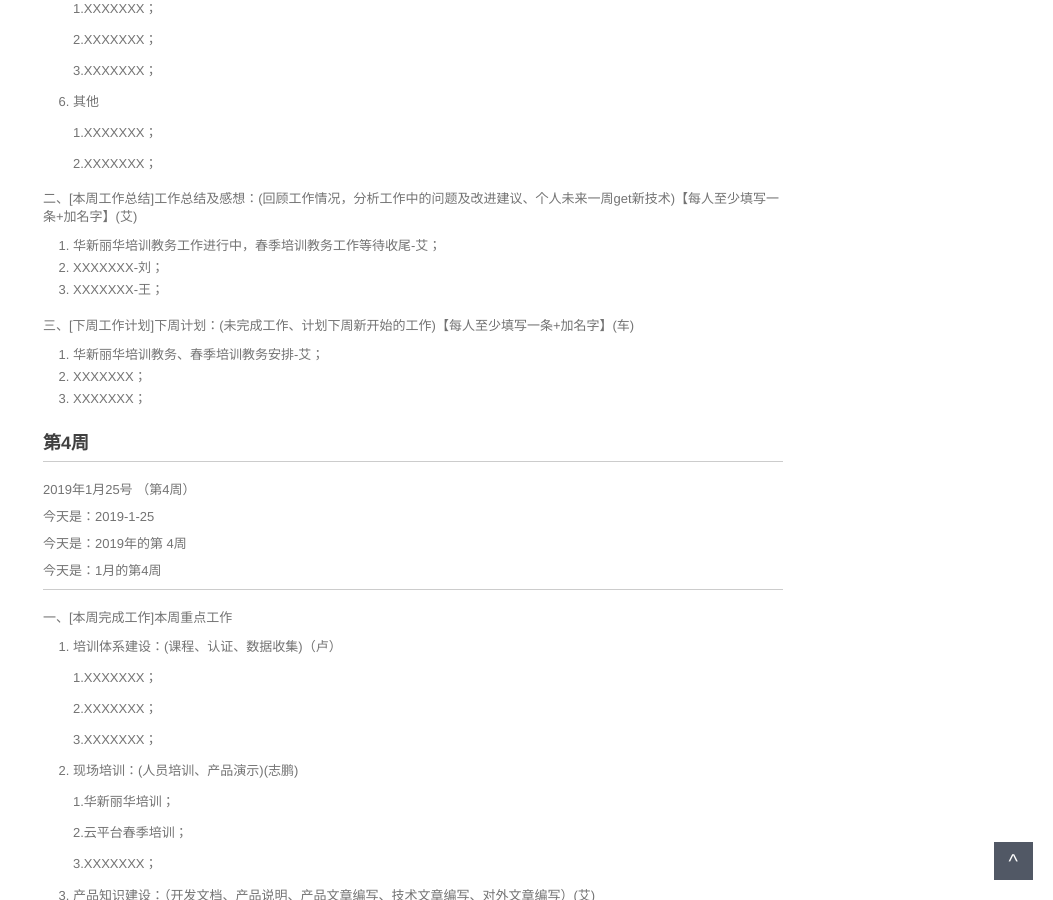
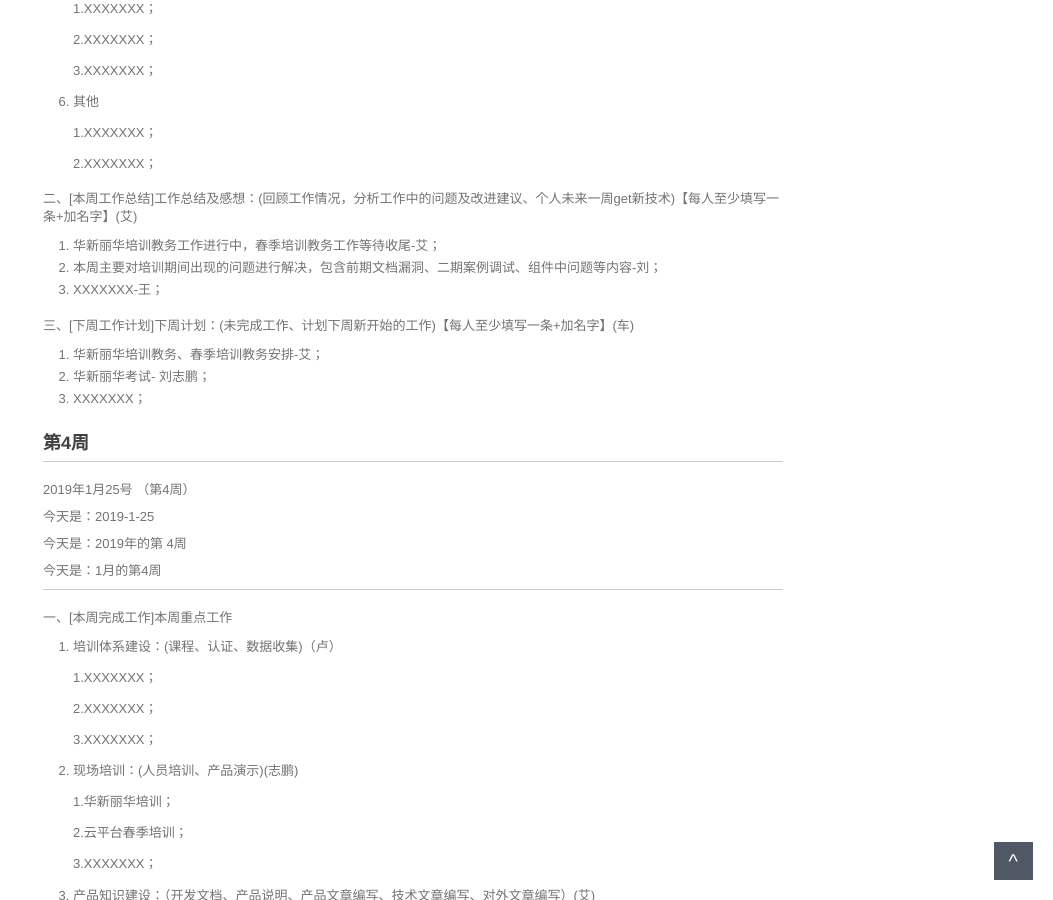
Before and after one commit to walllFlower/blog, a Jekyll site: the page built from _posts/2018-07-17-day_report_cxz.md, in a window 1280 px wide and 900 px high, scrolled down 1067 px. Shown: the whole window, without its empty margins (227-1280 px from the left). Built offline with Jekyll 4.4.1, drawn with Linux system fonts in a browser that asks for light colours; comment, search, counter and statistics services are not loaded.

Commit message:
Update 2018-07-17-day_report_cxz.md

```diff
--- a/_posts/2018-07-17-day_report_cxz.md
+++ b/_posts/2018-07-17-day_report_cxz.md
@@ -72,13 +72,13 @@ categories: 技术运营工作周报
 二、[本周工作总结]工作总结及感想：(回顾工作情况，分析工作中的问题及改进建议、个人未来一周get新技术)【每人至少填写一条+加名字】(艾)
 
 1. 华新丽华培训教务工作进行中，春季培训教务工作等待收尾-艾；
-2. XXXXXXX-刘；
+2. 本周主要对培训期间出现的问题进行解决，包含前期文档漏洞、二期案例调试、组件中问题等内容-刘；
 3. XXXXXXX-王；
 
 三、[下周工作计划]下周计划：(未完成工作、计划下周新开始的工作)【每人至少填写一条+加名字】(车)
 
 1. 华新丽华培训教务、春季培训教务安排-艾；
-2. XXXXXXX；
+2. 华新丽华考试- 刘志鹏；
 3. XXXXXXX；
 
 
```
